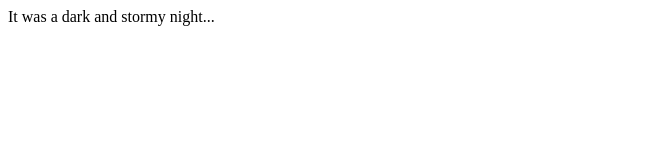
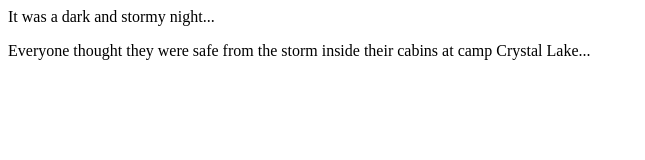
Before and after one commit to jacobstokeswarner/Fireside-Story-2023, a plain HTML site: page index.html in a window 1280 px wide. Shown: the whole page, without its empty margins (0-645 px from the left). Drawn offline with Linux system fonts and the light colour scheme.

Commit message:
added second line of story

```diff
--- a/index.html
+++ b/index.html
@@ -2,6 +2,7 @@
 
 <body>
   <p>It was a dark and stormy night...</p>
+  <p>Everyone thought they were safe from the storm inside their cabins at camp Crystal Lake...</p>
 </body>
 
 </html>
```
